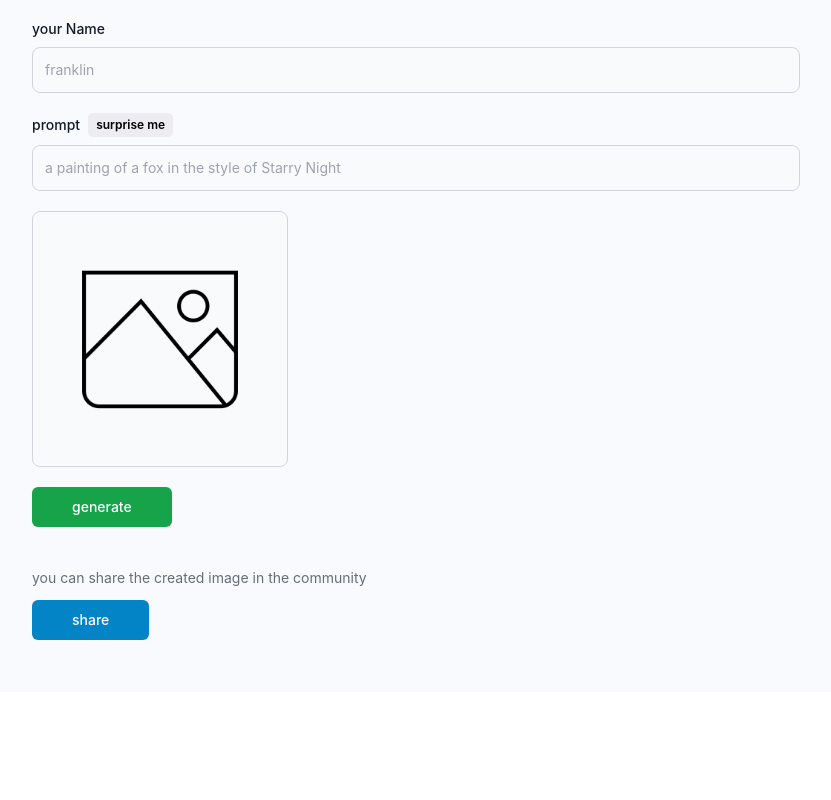
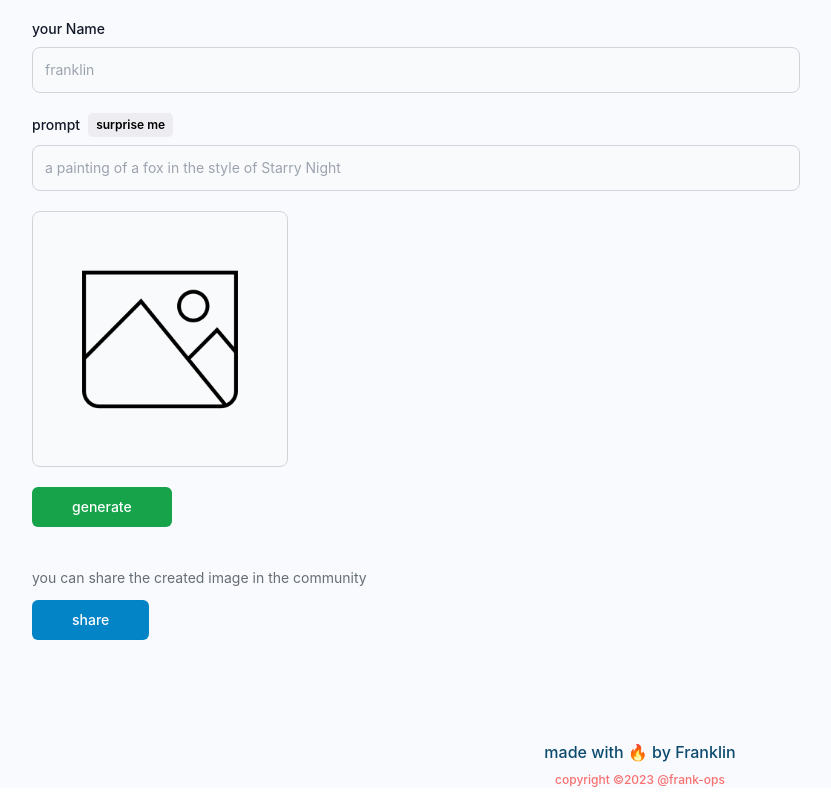
Before and after one commit to frank-ops/thunder, a React (Vite) app in the folder FE/: page /create-img in a window 1280 px wide. Shown: the part 232-1032 px from the top of the page, without its empty margins (0-831 px from the left). Before the commit the page ends 924 px from the top, so only its background shows below. Built offline with nearby package versions, Linux system fonts and the light colour scheme; a web font is replaced by a local one.

Commit message:
final commit

```diff
--- a/FE/src/App.jsx
+++ b/FE/src/App.jsx
@@ -14,12 +14,13 @@ const App = () => {
              Generate
        </Link>
     </header>
-    <main className='sm:p-8 px-4 py- w-full bg-[#f9fafe] min-h-[calc(100vh-73px)]'>
+    <main className='sm: px-8 pt-8 pb-0 w-full bg-[#f9fafe] min-h-[calc(100vh-73px)]'>
      <Routes>
       <Route path='/' element={<Home/>}/>
       <Route path='/create-img' element={<CreateImage/>}/>
      </Routes>
     </main>
+
    </BrowserRouter>
   )
 }
--- a/FE/src/pages/CreateImage.jsx
+++ b/FE/src/pages/CreateImage.jsx
@@ -141,6 +141,12 @@ const CreateImage = () => {
                 </button>
             </div>
         </form>
+        <div
+         className='flex flex-col mt-20 mb-3 justify-center items-center'
+        >
+        <p className='font-medium text-md text-sky-900 pb-2'>made with 🔥 by Franklin</p>
+        <p className='font-medium text-xs text-red-400'>copyright ©2023 @frank-ops</p>
+        </div>
     </section>
   )
 }
--- a/FE/src/pages/Home.jsx
+++ b/FE/src/pages/Home.jsx
@@ -106,7 +106,12 @@ const Home = () => {
                 </>
             }
         </div>
-
+        <div
+         className='flex flex-col mt-20 mb-3 justify-center items-center'
+        >
+        <p className='font-medium text-md text-sky-900 pb-2'>made with 🔥 by Franklin</p>
+        <p className='font-medium text-xs text-red-400'>copyright ©2023 @frank-ops</p>
+        </div>
     </section>
 
   )
```
